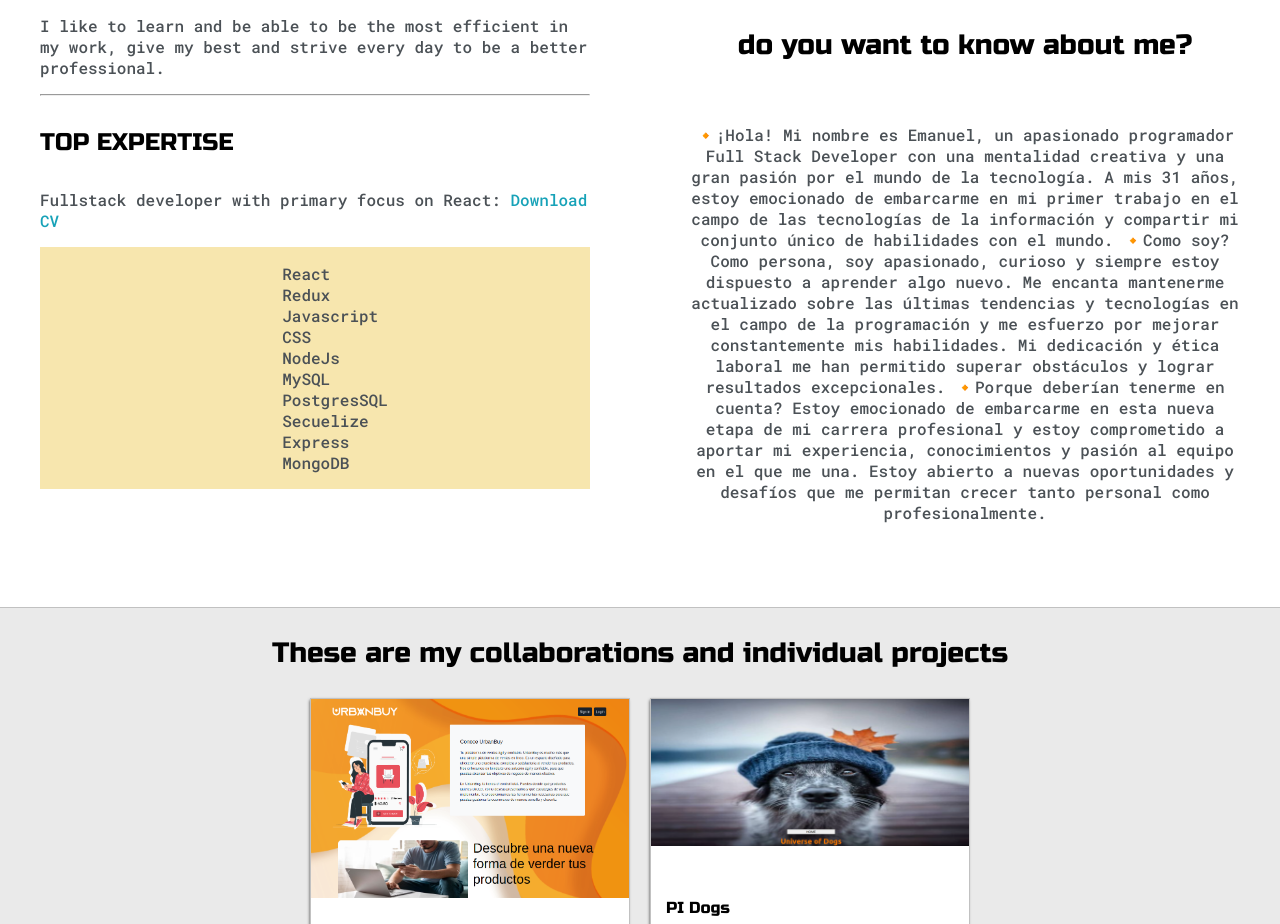
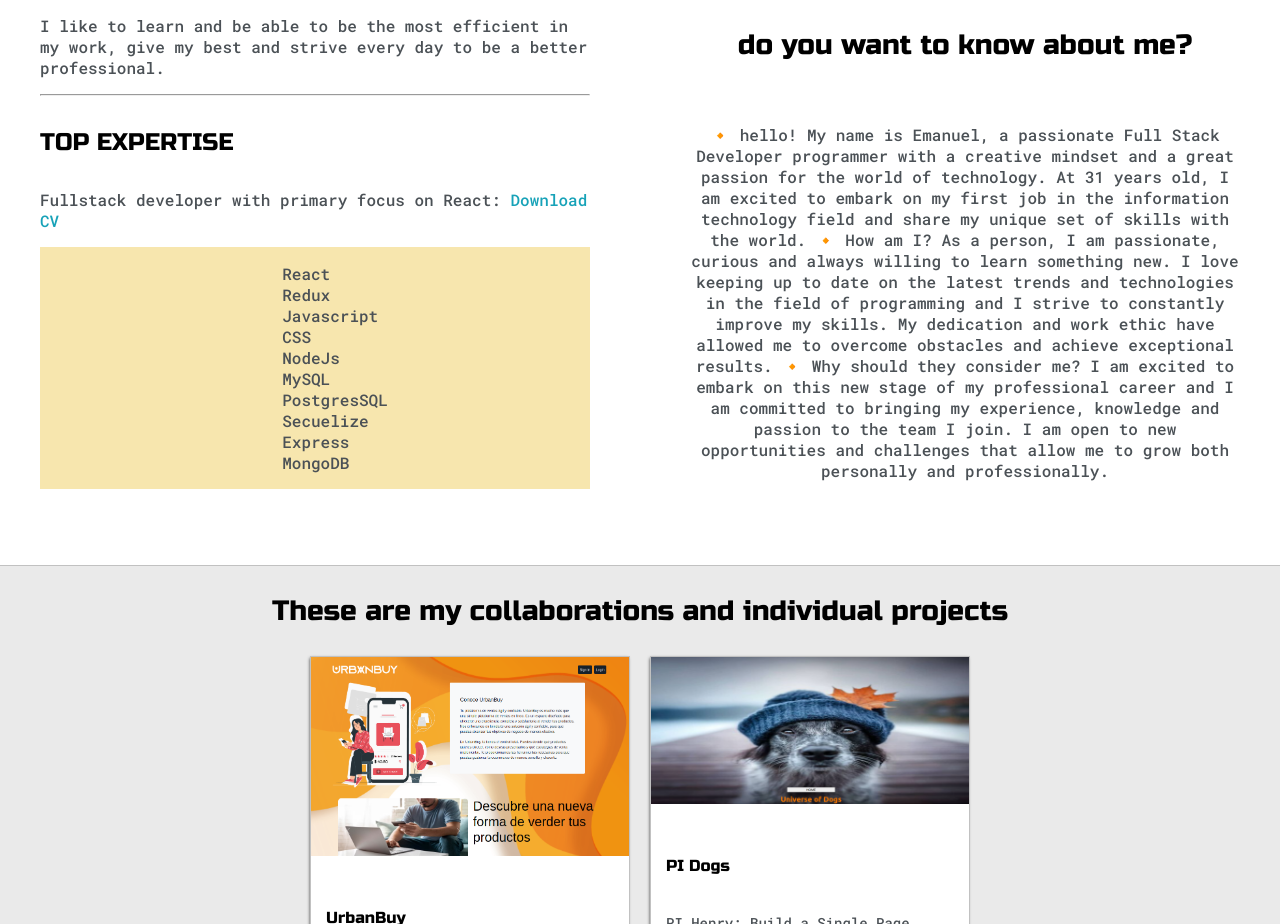
Before and after one commit to emamanriquez/emamanriquez.github.io, a plain HTML site: page index.html in a window 1280 px wide. Shown: the part 820-1744 px from the top of the page. Drawn offline with Linux system fonts and the light colour scheme.

Commit message:
reacomodo de traduccion al ingles

```diff
--- a/index.html
+++ b/index.html
@@ -180,14 +180,14 @@
             <h3>do you want to know about me?</h3>
 
             <br />
-           <p> 🔸¡Hola! Mi nombre es Emanuel, un apasionado programador Full Stack Developer con una mentalidad creativa y una gran pasión por el mundo de la tecnología. A mis 31 años, estoy emocionado de embarcarme en mi primer trabajo en el campo de las tecnologías de la información y compartir mi conjunto único de habilidades con el mundo.
+           <p>
+            🔸 hello! My name is Emanuel, a passionate Full Stack Developer programmer with a creative mindset and a great passion for the world of technology. At 31 years old, I am excited to embark on my first job in the information technology field and share my unique set of skills with the world.
 
-            🔸Como soy?
-            Como persona, soy apasionado, curioso y siempre estoy dispuesto a aprender algo nuevo. Me encanta mantenerme actualizado sobre las últimas tendencias y tecnologías en el campo de la programación y me esfuerzo por mejorar constantemente mis habilidades. Mi dedicación y ética laboral me han permitido superar obstáculos y lograr resultados excepcionales.
+             🔸 How am I?
+             As a person, I am passionate, curious and always willing to learn something new. I love keeping up to date on the latest trends and technologies in the field of programming and I strive to constantly improve my skills. My dedication and work ethic have allowed me to overcome obstacles and achieve exceptional results.
 
-            🔸Porque deberían tenerme en cuenta?
-            Estoy emocionado de embarcarme en esta nueva etapa de mi carrera profesional y estoy comprometido a aportar mi experiencia, conocimientos y pasión al equipo en el que me una. Estoy abierto a nuevas oportunidades y desafíos que me permitan crecer tanto personal como profesionalmente.
-
+             🔸 Why should they consider me?
+             I am excited to embark on this new stage of my professional career and I am committed to bringing my experience, knowledge and passion to the team I join. I am open to new opportunities and challenges that allow me to grow both personally and professionally.
 
            </p>
 
```
